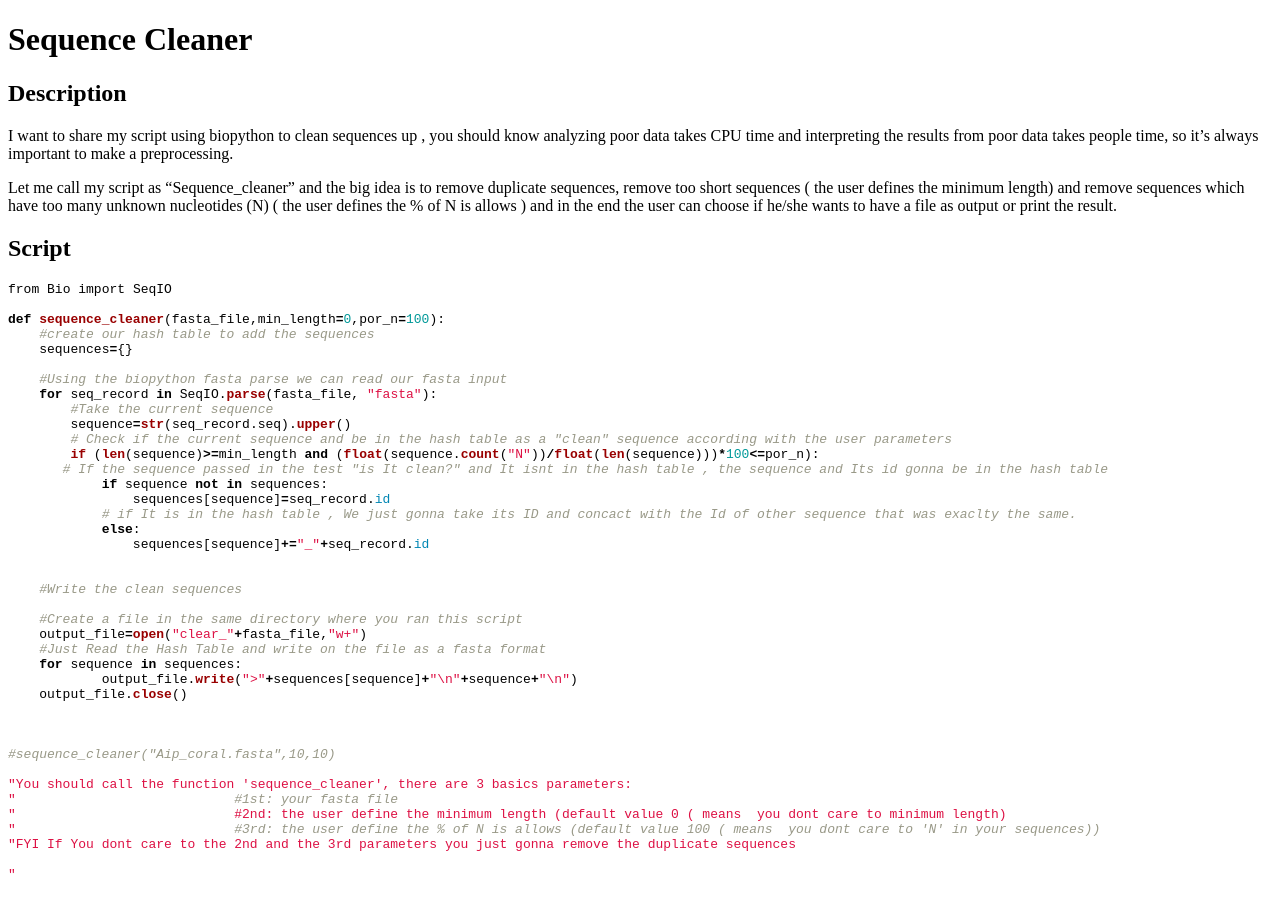
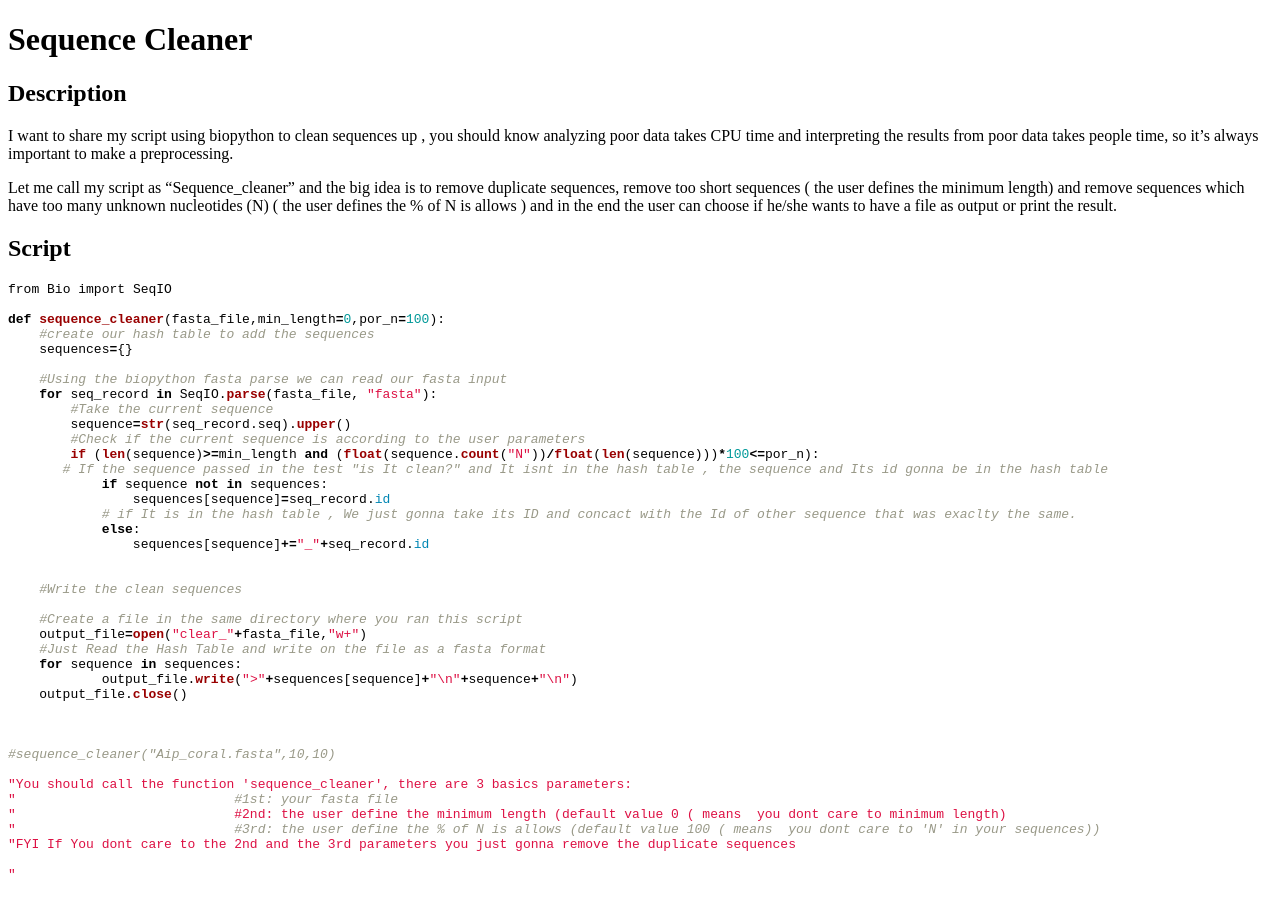
Before and after one commit to biopython/biopython.github.io, a Jekyll site: the page built from wiki/Sequence_Cleaner.md, in a window 1280 px wide. Built offline with Jekyll 4.4.1, drawn with Linux system fonts in a browser that asks for light colours.

Commit message:
/* Script */

```diff
--- a/wiki/Sequence_Cleaner.md
+++ b/wiki/Sequence_Cleaner.md
@@ -33,7 +33,7 @@ def sequence_cleaner(fasta_file,min_length=0,por_n=100):
     for seq_record in SeqIO.parse(fasta_file, "fasta"):
         #Take the current sequence
         sequence=str(seq_record.seq).upper()
-        # Check if the current sequence and be in the hash table as a "clean" sequence according with the user parameters
+        #Check if the current sequence is according to the user parameters
         if (len(sequence)>=min_length and (float(sequence.count("N"))/float(len(sequence)))*100<=por_n):
        # If the sequence passed in the test "is It clean?" and It isnt in the hash table , the sequence and Its id gonna be in the hash table
             if sequence not in sequences:
```
Also changed, not shown: 1 other file.
